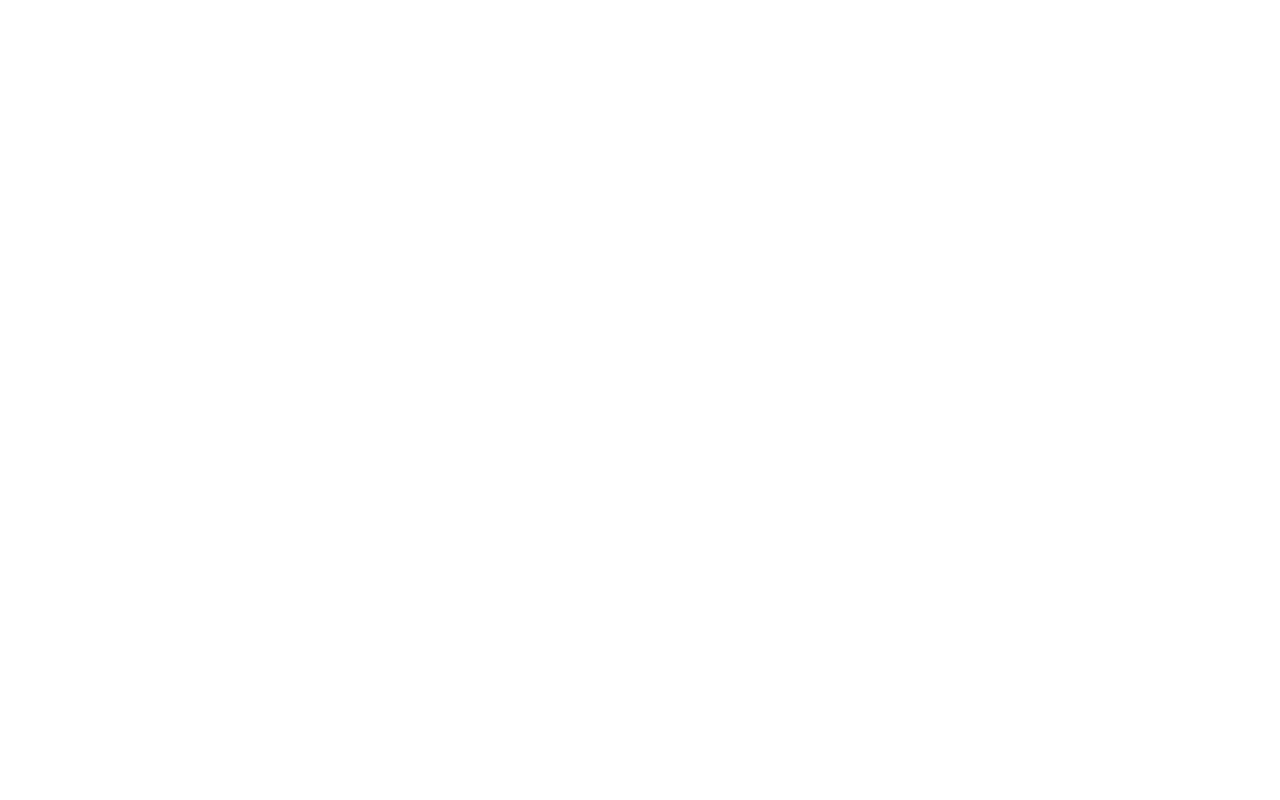
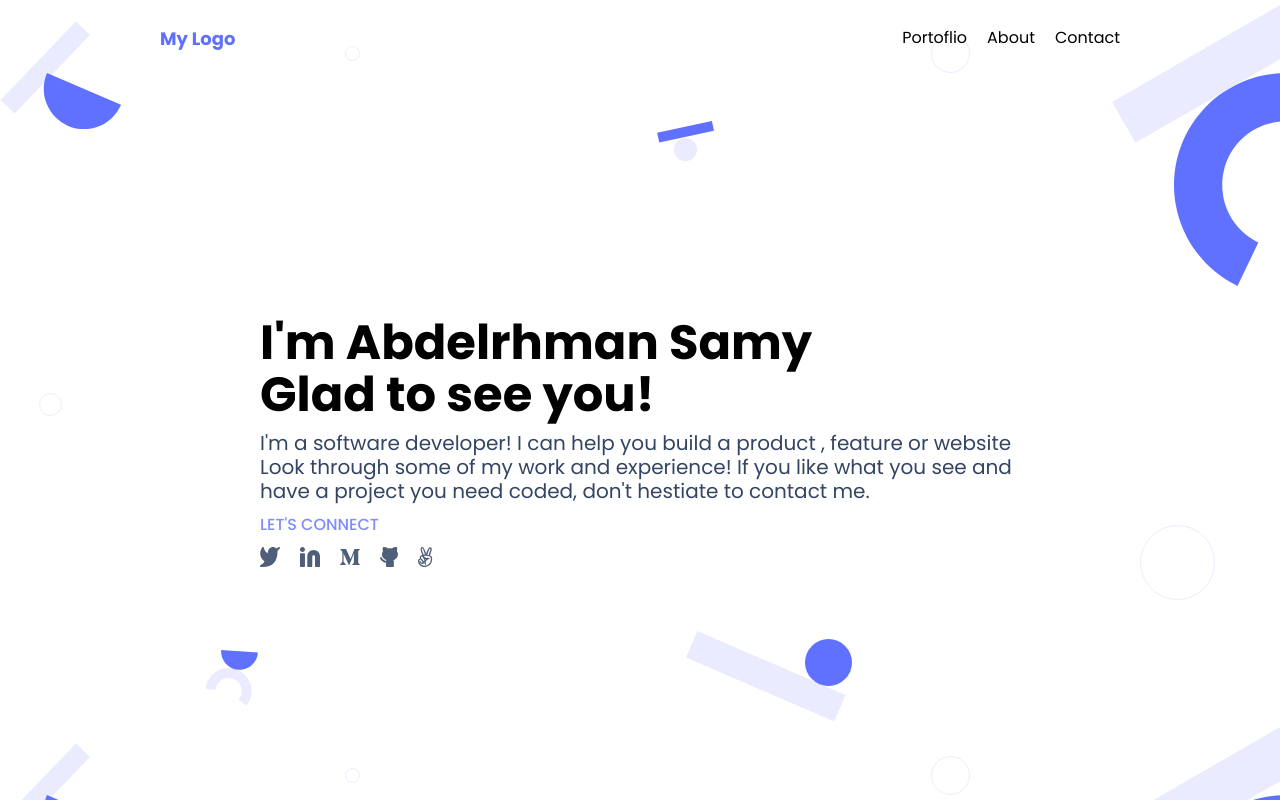
Before and after one commit to Mov305/P1-portofolio, a website: page index.html in a window 1280 px wide. Drawn offline with Linux system fonts and the light colour scheme.

Commit message:
Add sceleton & 1st responsive style

```diff
--- a/index.html
+++ b/index.html
@@ -1,13 +1,48 @@
 <!DOCTYPE html>
 <html lang="en">
-<head>
-    <meta charset="UTF-8">
-    <meta http-equiv="X-UA-Compatible" content="IE=edge">
-    <meta name="viewport" content="width=device-width, initial-scale=1.0">
+  <head>
+    <meta charset="UTF-8" />
+    <meta http-equiv="X-UA-Compatible" content="IE=edge" />
+    <meta name="viewport" content="width=device-width, initial-scale=1.0" />
     <title>Profile template || P1</title>
-    <link rel="stylesheet" href="style.css">
-</head>
-<body>
+    <link rel="stylesheet" href="style.css" />
+  </head>
+  <body>
+    <div>
+      <!--The nav bar-->
+      <nav>
+        <h3 class="logo pointer">My Logo</h3>
+        <div>
+          <ul id="desk-list" >
+            <li class="pointer" >Portoflio</li>
+            <li class="pointer" >About</li>
+            <li class="pointer" >Contact</li>
+          </ul>
+          <img class="pointer" id="Union-menu" src="/assets/Union.svg" alt="Union" />
+        </div>
+      </nav>
+      <!--The main section-->
+      <main>
+        <section>
+          <h1>I'm Abdelrhman Samy Glad to see you!</h1>
+          <p>
+            I'm a software developer! I can help you build a product , feature
+            or website Look through some of my work and experience! If you like
+            what you see and have a project you need coded, don't hestiate to
+            contact me.
+          </p>
 
-</body>
+          <h5 class="pointer" >LET'S CONNECT</h5>
+
+          <ul id="socials">
+            <li class="pointer"><img src="/assets/twitter.svg" alt="Twitter" /></li>
+            <li class="pointer"><img src="/assets/Linkedin.svg" alt="Linkedin" /></li>
+            <li class="pointer"><img src="/assets/medium.svg" alt="Medium" /></li>
+            <li class="pointer"><img src="/assets/github.svg" alt="Github" /></li>
+            <li class="pointer"><img src="/assets/angellist.svg" alt="Angellist" /></li>
+          </ul>
+        </section>
+      </main>
+    </div>
+  </body>
 </html>
--- a/style.css
+++ b/style.css
@@ -1,24 +1,115 @@
-/* fonts */
+/* variables */
+@import url('https://fonts.googleapis.com/css2?family=Poppins:ital,wght@0,100;0,200;0,300;0,400;0,500;0,600;0,700;0,800;0,900;1,100;1,200;1,300;1,400;1,500;1,600;1,700;1,800;1,900&display=swap');
+:root {
+  --mainC: #6070ff;
+  --secC: #344563;
+  --sec2C: #7f8cff;
+  --mainF: 'Poppins', cursive;
+}
 
 /* mobile styles */
+* {
+  margin: 0;
+  font-family: var(--mainF);
+}
+body {
+  background-image: url('/assets/Header.svg');
+  min-height: 100vh;
+}
+ul {
+  list-style-type: none;
+  display: flex;
+  justify-content: space-between;
+}
+li {
+  padding: 10px;
+}
+nav {
+  display: flex;
+  justify-content: space-between;
+  padding: 15px 30px;
+}
+.logo {
+  color: var(--mainC);
+  font-weight: 700;
+  font-size: 18px;
+  padding: 10px;
+}
+.pointer {
+  cursor: pointer;
+}
+.pointer:hover {
+  color: var(--mainC);
+}
+#desk-list {
+  display: none;
+}
+#Union-menu {
+  display: unset;
+  padding: 18px;
+}
+main {
+  padding: 100px 40px 0px 40px;
+}
+h1 {
+  margin-right: 80px;
+  font-weight: 700;
+  font-size: 40px;
+  line-height: 52px;
+}
+p {
+  margin: 10px 0;
+  font-weight: 400;
+  font-size: 16px;
+  line-height: 24px;
+  color: var(--secC);
+}
+h5 {
+  font-weight: 500;
+  font-size: 16px;
+  line-height: 24px;
+  color: var(--sec2C);
+}
+#socials {
+  width: 180px;
+  padding: 0;
+}
+#socials :nth-child(1) {
+  padding-left: 0px;
+}
 
 /* tablet */
 @media screen and (min-width: 650px) {
-  * {
-    margin: 0;
+  #desk-list {
+    display: flex;
+    min-width: 200px;
+  }
+  #Union-menu {
+    display: none;
+  }
+  h1{
+    font-size:44px;
+    max-width:400px;
+  }
+  main {
+    padding: 200px 100px 0px 100px;
+  }
+  p {
+    font-size: 20px;
   }
 }
 
 /* desktops */
 @media screen and (min-width: 1000px) {
-  * {
-    margin: 0;
+  nav {
+    padding: 15px 150px;
+  }
+  main {
+    padding: 240px 260px 0px 260px;
+  }
+  h1{
+    font-size:48px;
+    margin-right:170px;
+    max-width:600px;
   }
 }
-
-/* larger screans */
-@media screen and (min-width: 1250px) {
-  * {
-    margin: 0;
-  }
-}
```
Also changed, not shown: assets/Header bg@2x.png (added), assets/Header.svg (added), assets/Linkedin.svg (added), assets/Union.svg (added), assets/angellist.svg (added), assets/github.svg (added), assets/medium.svg (added), assets/twitter.svg (added).
